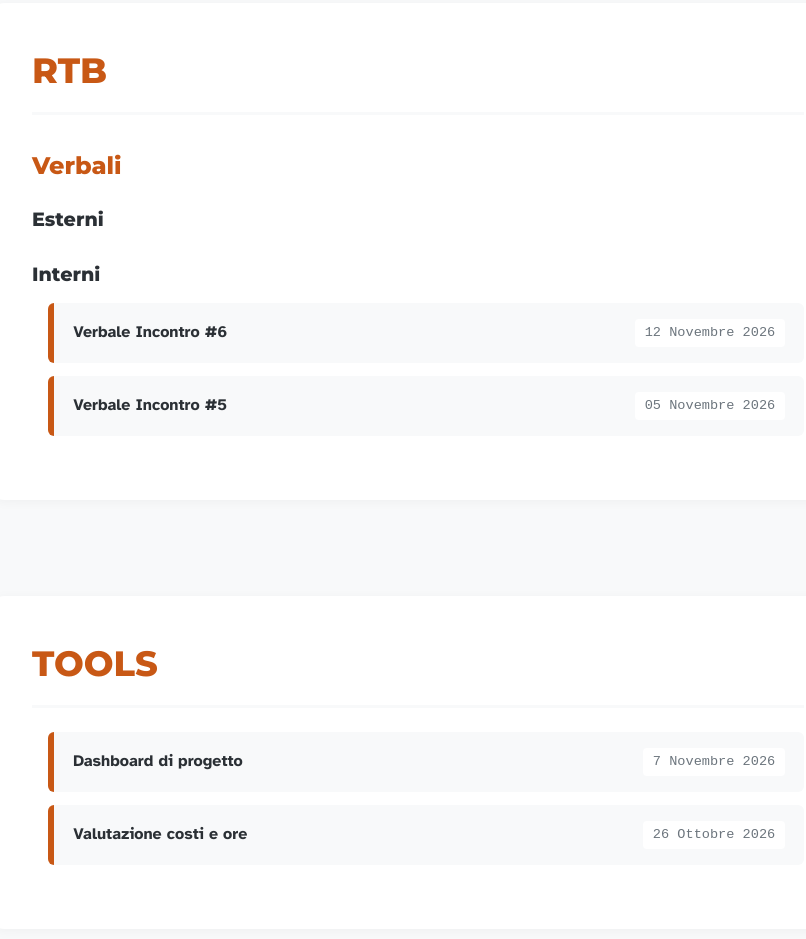
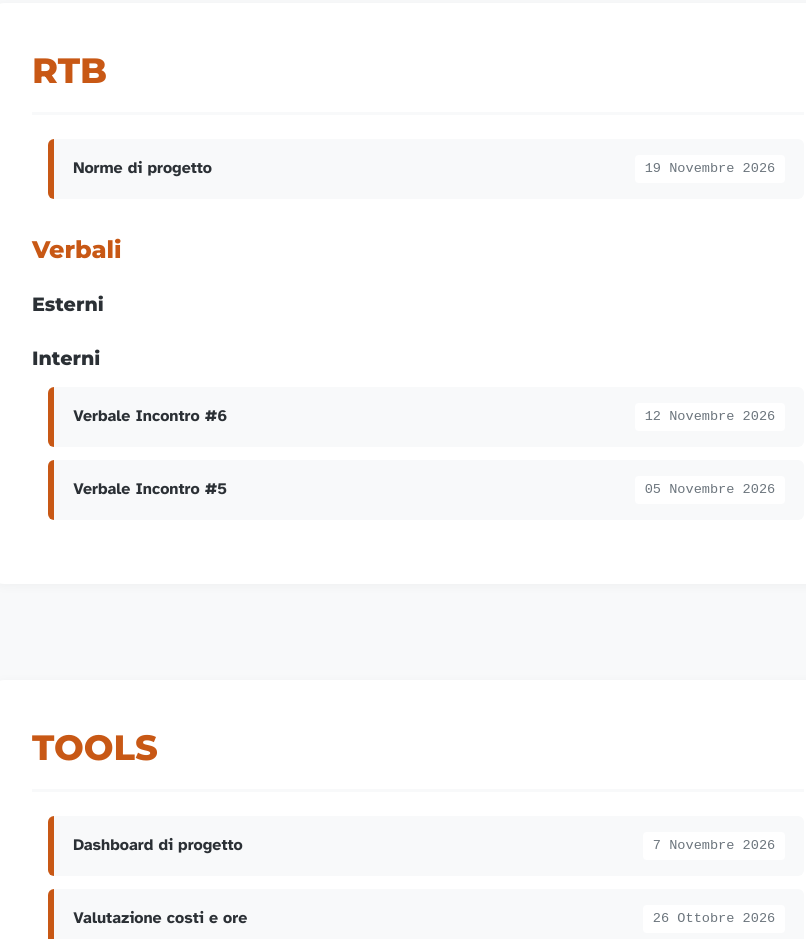
Before and after one commit to DeadlockGuild/docs, a plain HTML site: page website/index.html in a window 1280 px wide. Shown: the part 1312-2251 px from the top of the page, without its empty margins (222-1028 px from the left). Drawn offline with Linux system fonts and the light colour scheme.

Commit message:
Added document Norme.typ

```diff
--- a/website/index.html
+++ b/website/index.html
@@ -56,6 +56,7 @@
             <h1>RTB</h1>
             <ul class="doc-list">
                 <!-- Spazio documentazione -->
+                <li><a href="pdf/RTB/NormeDiProgetto/Norme.pdf" class="doc-bar" target="_blank">Norme di progetto<span class="version">19 Novembre 2026</span></a></li>
             </ul>
 
             <h2>Verbali</h2>
```
Also changed, not shown: 1 other file.
